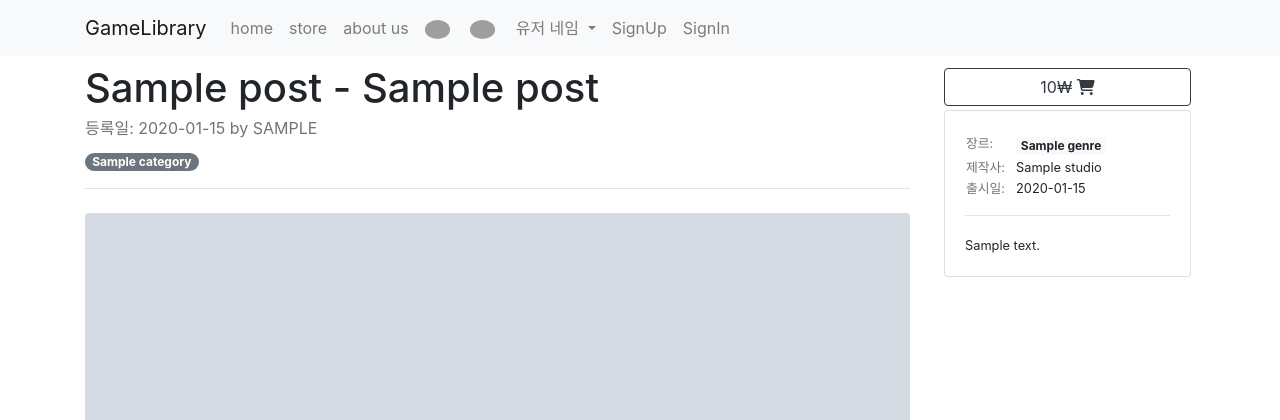
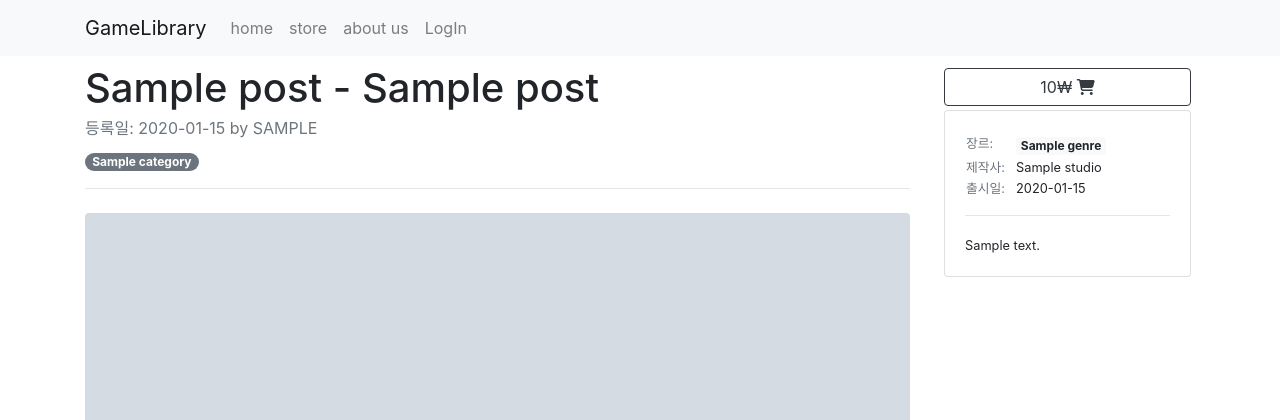
Before and after one commit to user4920/finProject, a Django app: page /mall/1/ in a window 1280 px wide. Shown: the top 420 px of the page. Run offline with Django 4.2, Linux system fonts and the light colour scheme; tables that the repository leaves empty hold one stand-in row (values such as "Sample post"); grey boxes marked "Sample" are stand-in pictures; some libraries are stand-ins or nearby versions; grey boxes are pictures that could not be loaded.

Commit message:
로그인 기능 작성

```diff
--- a/finPrj/urls.py
+++ b/finPrj/urls.py
@@ -21,7 +21,8 @@ from django.conf.urls.static import static
 
 urlpatterns = [
     path('admin/', admin.site.urls),
-    path('mall/', include('mall.urls'))
+    path('mall/', include('mall.urls')),
+    path('accounts/', include('allauth.urls'))
 ]
 
 urlpatterns += static(settings.MEDIA_URL, document_root=settings.MEDIA_ROOT)
--- a/mall/templates/mall/navbar.html
+++ b/mall/templates/mall/navbar.html
@@ -1,3 +1,5 @@
+{% load socialaccount %}
+
 <nav class="navbar navbar-expand-lg navbar-light bg-light mb-2">
   <div class="container">
     <a class="navbar-brand" href="/">GameLibrary</a>
@@ -17,7 +19,7 @@
         </li>
         <ul class="navbar-nav ml-auto">
           <!-- My 페이지 -->
-          <!-- if 로그인 되어 있다면, -->
+          {% if user.is_authenticated %}
             <li class="nav-item dropdown">
               <a class="nav-link dropdown-toggle" href="#" id="navbarDropdownMenuLink" role="button" data-toggle="dropdown" aria-haspopup="true" aria-expanded="false">
                 <!-- if 소셜 아바타가 있다면, -->
@@ -25,22 +27,60 @@
                 <!-- else -->
                   <img class="rounded-circle mr-3" src="#" width="25px">
                 <!-- endif -->
-                유저 네임
+                {{user.username}}
               </a>
               <div class="dropdown-menu" aria-labelledby="navbarDropdownMenuLink">
                 <a class="dropdown-item" href="#">My 페이지</a>
                 <a class="dropdown-item" href="#">LogOut</a>
               </div>
             </li>
-            <!-- else 로그아웃 시, 회원가입, 로그인 각 페이지로 이동 -->
+          {% else %}
             <li class="nav-item">
-              <a class="nav-link" href="#">SignUp</a>
+              <a class="nav-link" href="#" data-toggle="modal" data-target="#loginModal">LogIn</a>
             </li>
-            <li class="nav-item">
-              <a class="nav-link" href="#">SignIn</a>
-            </li>
+          {% endif %}
         </ul>
       </ul>
     </div>
   </div>
 </nav>
+
+<!-- Modal -->
+<div class="modal fade" id="loginModal" tabindex="-1" aria-labelledby="exampleModalLabel" aria-hidden="true">
+  <div class="modal-dialog">
+    <div class="modal-content">
+      <!-- header -->
+      <div class="modal-header">
+        <h5 class="modal-title" id="exampleModalLabel"></h5><i class="fa-solid fa-right-to-bracket"></i> LogIn</h5>
+        <button type="button" class="close" data-dismiss="modal" aria-label="Close">
+          <span aria-hidden="true">&times;</span>
+        </button>
+      </div>
+      <!-- body -->
+      <div class="modal-body">
+        <div class="row">
+          <div class="col-6">
+            <a role="button" class="btn btn-outline-dark btn-block btn-sm"
+               href="{% provider_login_url 'google' %}">
+              <i class="fa-brands fa-google"></i> LogIn with Google
+            </a>
+            <a role="button" class="btn btn-outline-dark btn-block btn-sm"
+               href="/accounts/login/">
+              <i class="fa-regular fa-envelope"></i> LogIn with Email
+            </a>
+          </div>
+          <div class="col-6">
+            <a role="button" class="btn btn-outline-dark btn-block btn-sm"
+	            href="/accounts/signup">
+              <i class="fa-regular fa-envelope"></i> SignUp with Email
+            </a>
+          </div>
+        </div>
+      </div>
+      <!-- footer -->
+      <div class="modal-footer">
+        <button type="button" class="btn btn-secondary" data-dismiss="modal">Close</button>
+      </div>
+    </div>
+  </div>
+</div>
```
Also changed, not shown: finPrj/settings.py (+15 -1 lines).
